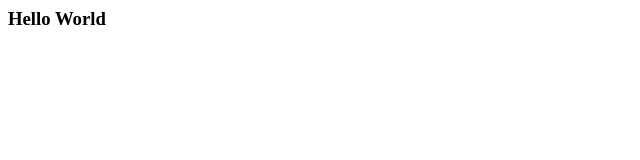
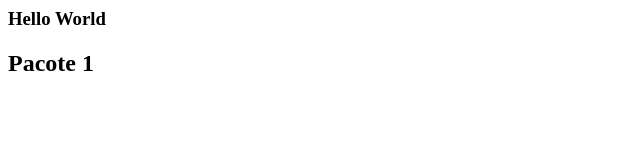
Before and after one commit to Shoiti21/AulaGit, a plain HTML site: page index.html in a window 1280 px wide. Shown: the whole page, without its empty margins (0-640 px from the left). Drawn offline with Linux system fonts and the light colour scheme.

Commit message:
GFT_Hibr_Pacote 1_Shoiti

```diff
--- a/index.html
+++ b/index.html
@@ -4,5 +4,8 @@
     </head>
     <body>
         <h3>Hello World</h3>
+        <div>
+            <h2>Pacote 1</h2>
+        </div>
     </body>
 </html>
```
